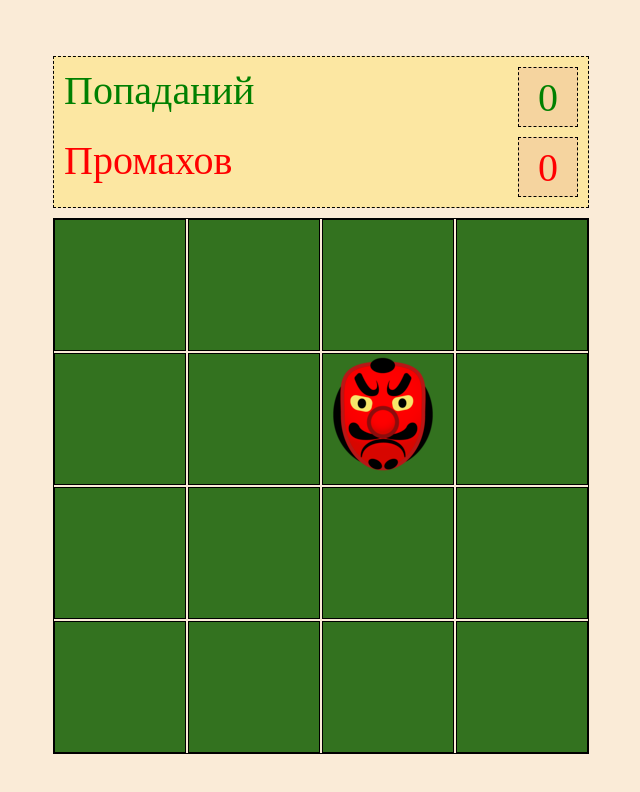
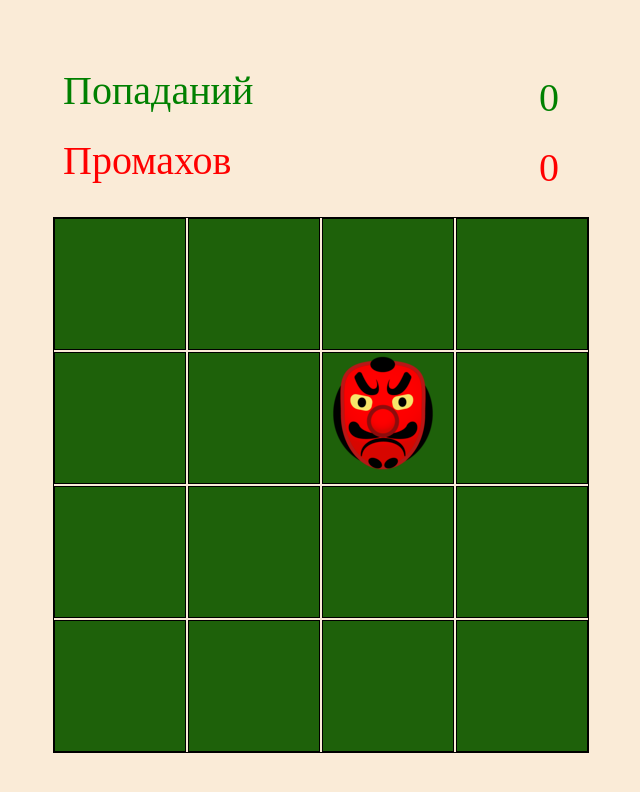
Before and after one commit to ayostar/ahj-goblin-game, a website built with webpack: page src/index.html in a window 1280 px wide. Shown: the whole page, without its empty margins (319-959 px from the left). Built offline with nearby package versions, Linux system fonts and the light colour scheme.

Commit message:
second commit

```diff
--- a/src/css/style.css
+++ b/src/css/style.css
@@ -25,10 +25,8 @@ body {
 }
 
 .score-board {
-  background-color: rgb(252, 231, 162);
   font-size: 40px;
   box-sizing: border-box;
-  border: 1px dashed #000;
   padding: 10px;
   margin-top: 10px;
   margin-bottom: 10px;
@@ -50,8 +48,6 @@ body {
   align-items: center;
   justify-content: center;
   box-sizing: border-box;
-  border: 1px dashed #000;
-  background-color: rgba(223, 154, 148, 0.25);
   width: 60px;
   height: 60px;
 }
@@ -67,7 +63,7 @@ body {
   display: flex;
   align-items: center;
   justify-content: center;
-  background-color: rgb(51, 114, 31);
+  background-color: rgb(30, 97, 10);
   border: 1px solid #000;
   width: var(--cell-size);
   height: var(--cell-size);
--- a/src/js/gameController.js
+++ b/src/js/gameController.js
@@ -63,9 +63,7 @@ export default class GameController {
   }
 
   deactivateGoblin() {
-    const goblinActiveCell = [...this.gamePlay.cells].find((n) =>
-      n.classList.contains('goblin'),
-    );
+    const goblinActiveCell = [...this.gamePlay.cells].find((n) => n.classList.contains('goblin'));
     if (goblinActiveCell) {
       goblinActiveCell.classList.remove('goblin');
     }
--- a/src/js/gamePlay.js
+++ b/src/js/gamePlay.js
@@ -89,7 +89,7 @@ export default class GamePlay {
 
   deselectAll() {
     for (const cell of this.cells) {
-      cell.innerHTML = '';
+      cell.classList.remove();
     }
   }
 
```
Also changed, not shown: README.md.
